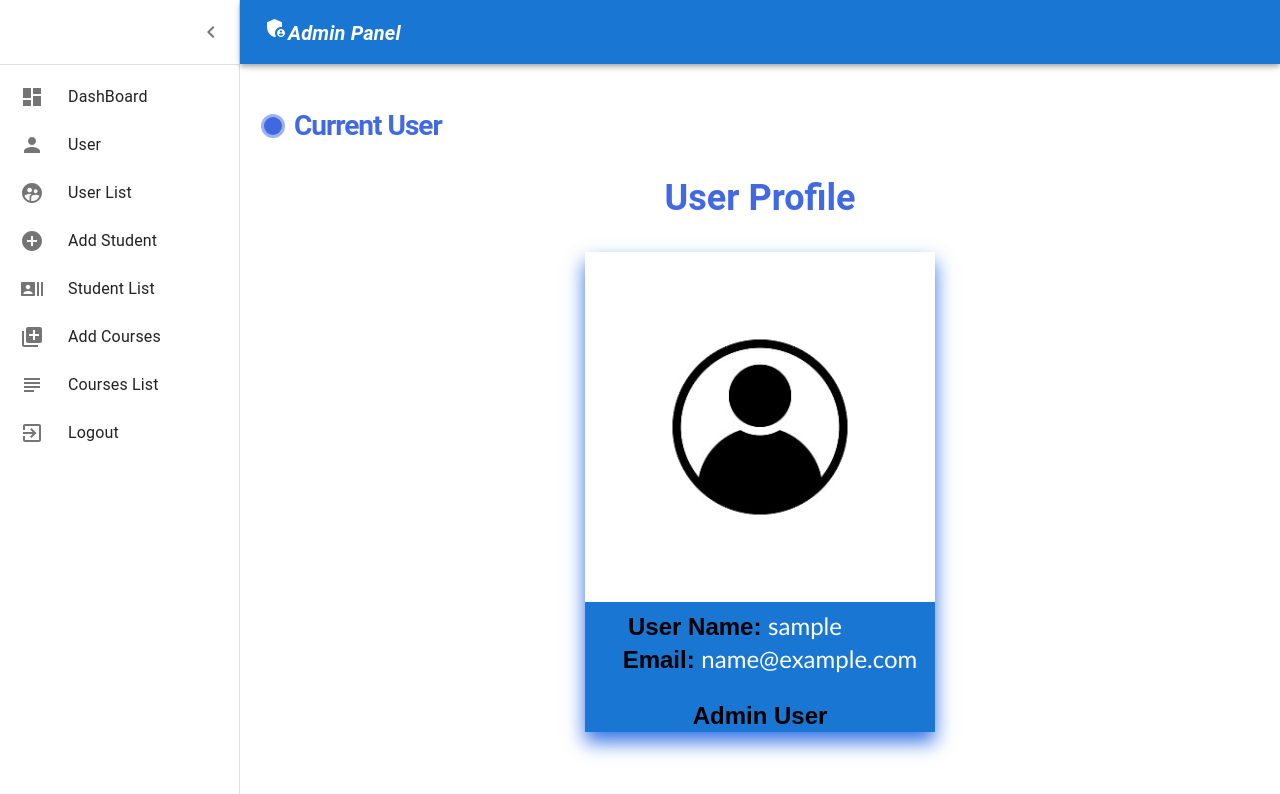
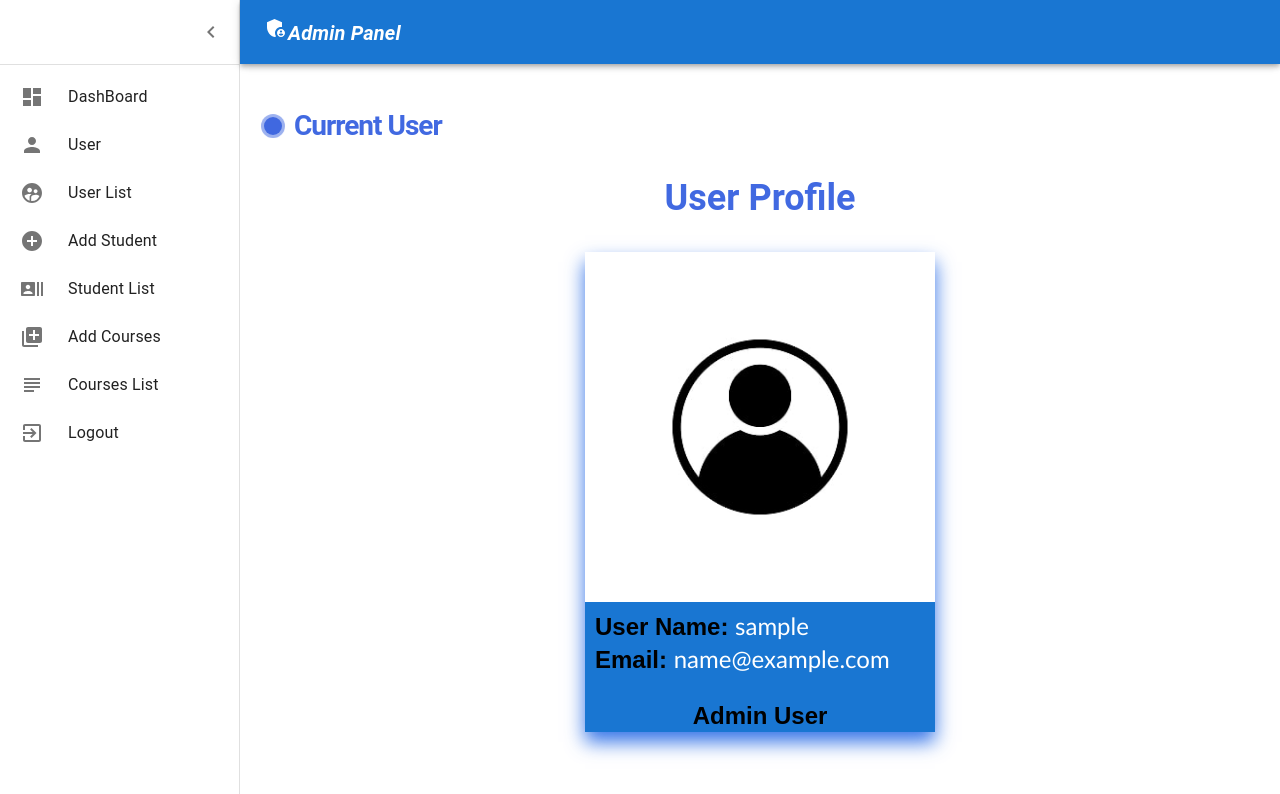
Before and after one commit to shivamshankarpandey100/adminpanel-react-materialUI, a React (Create React App) app: page /User in a window 1280 px wide. Shown: the top 794 px of the page. Built offline with nearby package versions, Linux system fonts and the light colour scheme; sample sign-in values are in the browser's storage.

Commit message:
text align bug fix in card

```diff
--- a/src/App.js
+++ b/src/App.js
@@ -18,7 +18,7 @@ export default function App() {
     <>
       <BrowserRouter>
         <Routes>
-          {/* <Route path='/' element={ <Protected> <Dashboard /></Protected>}></Route>
+          <Route path='/' element={ <Protected> <Dashboard /></Protected>}></Route>
         <Route path='/User' element={ <Protected> <User /></Protected> }></Route>
         <Route path='/AddStudent' element={<Protected> <AddStudent /></Protected> }></Route>
         <Route path='/StudentList' element={<Protected> <StudentList /></Protected>}></Route>
@@ -30,9 +30,9 @@ export default function App() {
         <Route path='/Protected' element={<Protected />}></Route>
 
         <Route path='/CourseEdit/:id' element={<Protected><CourseListEdit/></Protected>}></Route>
-        <Route path="/StudentEdit/:id" element={<Protected><StudentListEdit/></Protected>}></Route> */}
+        <Route path="/StudentEdit/:id" element={<Protected><StudentListEdit/></Protected>}></Route>
 
-          <Route path="/" element={<Dashboard />}></Route>
+          {/* <Route path="/" element={<Dashboard />}></Route>
           <Route path="/User" element={<User />}></Route>
           <Route path="/AddStudent" element={<AddStudent />}></Route>
           <Route path="/StudentList" element={<StudentList />}></Route>
@@ -42,7 +42,7 @@ export default function App() {
           <Route path="/Login" element={<LoginPage />}></Route>
           <Route path="/Signup" element={<SignUpPage />}></Route>
           <Route path="/CourseEdit/:id" element={<CourseListEdit />}></Route>
-          <Route path="/StudentEdit/:id" element={<StudentListEdit/>}></Route>
+          <Route path="/StudentEdit/:id" element={<StudentListEdit/>}></Route> */}
 
         </Routes>
       </BrowserRouter>
--- a/src/Page/css/user.css
+++ b/src/Page/css/user.css
@@ -7,10 +7,11 @@
     max-width: 350px;
     min-width: 200px;
     margin: auto;
-    text-align: center;
+    text-align: left;
     font-family: arial;
     background-color: #1976d2;
     color: white;
+
   }
 
   .title {
@@ -46,14 +47,18 @@
   }
   .ur{
     color: black;
-    margin-left: -50px;
+    margin-left: 10px;
     font-weight: bolder;
+    text-align: left;
+
   }
   .ur2{
     color: black;
-    margin-left: 20px;
+    margin-left: 10px;
     font-weight: bolder;
+    text-align: left;
   }
   .ur3{
     font-family: 'Gill Sans', 'Gill Sans MT', Calibri, 'Trebuchet MS', sans-serif;
+    text-align: left;
   }
```
